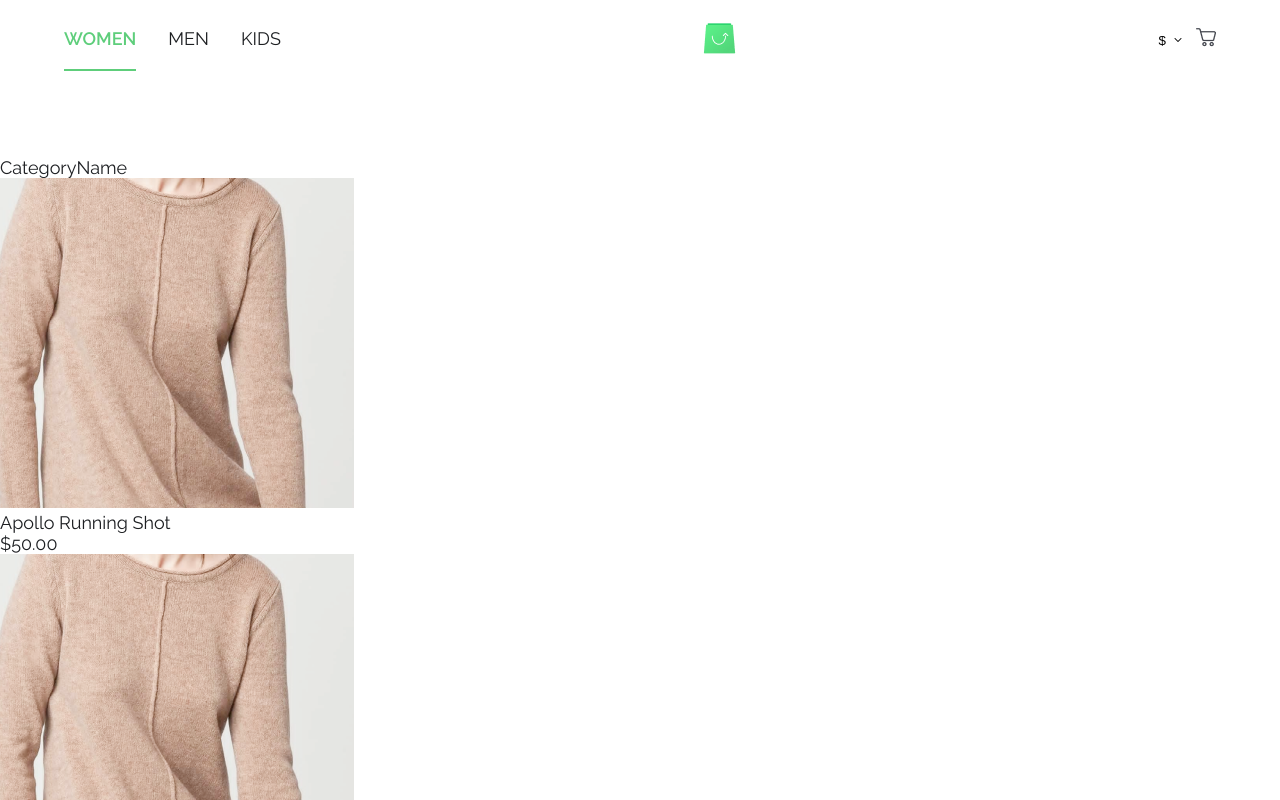
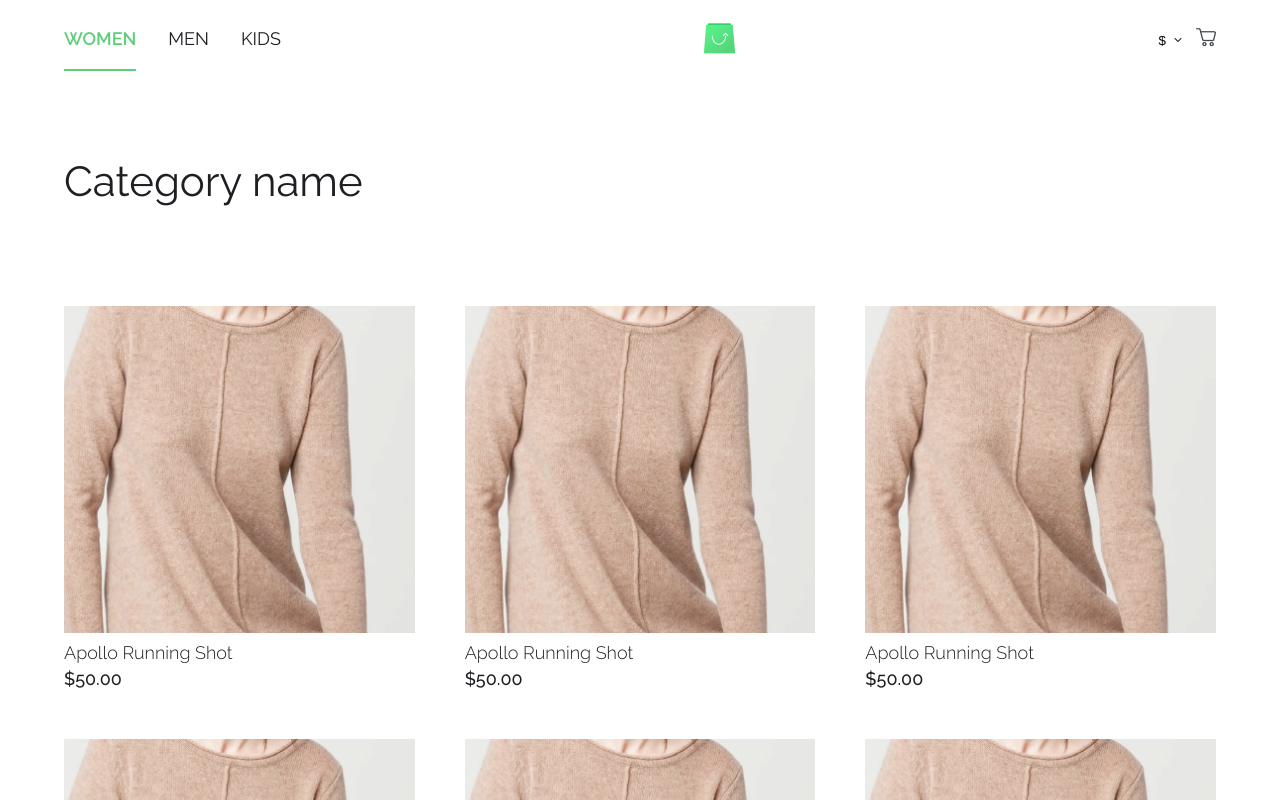
Before and after one commit to vickymarz/clothing-shop, a React (Create React App) app: page / in a window 1280 px wide. Shown: the top 800 px of the page. Built offline with nearby package versions, Linux system fonts and the light colour scheme; the HTML template or start-up script is replaced by a standard one.

Commit message:
Style clothlists

```diff
--- a/src/Pages/Kids.js
+++ b/src/Pages/Kids.js
@@ -8,17 +8,17 @@ const Kids = ({ cloth }) => {
   const clothList = cloth.map(({
     id, brand, amount, product,
   }) => (
-    <>
-      <ProductImage key={id} product={product} />
-      <ProductDescriptions key={id} brand={brand} amount={amount} />
-    </>
+    <div key={id} className="cloths">
+      <ProductImage product={product} />
+      <ProductDescriptions brand={brand} amount={amount} />
+    </div>
   ));
 
   return (
-    <>
+    <main className="main">
       <CategoryName />
-      <div>{clothList}</div>
-    </>
+      <div className="clothList">{clothList}</div>
+    </main>
   );
 };
 
--- a/src/Pages/Men.js
+++ b/src/Pages/Men.js
@@ -8,17 +8,17 @@ const Men = ({ cloth }) => {
   const clothList = cloth.map(({
     id, brand, amount, product,
   }) => (
-    <>
-      <ProductImage key={id} product={product} />
-      <ProductDescriptions key={id} brand={brand} amount={amount} />
-    </>
+    <div key={id} className="cloths">
+      <ProductImage product={product} />
+      <ProductDescriptions brand={brand} amount={amount} />
+    </div>
   ));
 
   return (
-    <>
+    <main className="main">
       <CategoryName />
-      <div>{clothList}</div>
-    </>
+      <div className="clothList">{clothList}</div>
+    </main>
   );
 };
 
--- a/src/Pages/Women.js
+++ b/src/Pages/Women.js
@@ -8,17 +8,17 @@ const Women = ({ cloth }) => {
   const clothList = cloth.map(({
     id, brand, amount, product,
   }) => (
-    <>
-      <ProductImage key={id} product={product} />
-      <ProductDescriptions key={id} brand={brand} amount={amount} />
-    </>
+    <div key={id} className="cloths">
+      <ProductImage product={product} className="productImg" />
+      <ProductDescriptions brand={brand} amount={amount} />
+    </div>
   ));
 
   return (
-    <>
+    <main className="main">
       <CategoryName />
-      <div>{clothList}</div>
-    </>
+      <div className="clothList">{clothList}</div>
+    </main>
   );
 };
 
--- a/src/app/components/Cart.js
+++ b/src/app/components/Cart.js
@@ -13,7 +13,6 @@ const Cart = ({ cloth }) => {
 
   const handleCartPopup = () => {
     setIsCartOpen(!isCartOpen);
-    console.log(isCartOpen);
   };
 
   return (
--- a/src/app/components/CategoryName.js
+++ b/src/app/components/CategoryName.js
@@ -1,7 +1,11 @@
 import React from 'react';
 
+const styles = {
+  fontSize: '42px',
+};
+
 const CategoryName = () => (
-  <div>CategoryName</div>
+  <div style={styles}>Category name</div>
 );
 
 export default CategoryName;
--- a/src/index.css
+++ b/src/index.css
@@ -32,3 +32,33 @@ li {
 .colorpick-eyedropper-input-trigger {
   display: none;
 }
+
+/* style all cloth pages */
+
+.main {
+  padding: 0 5%;
+}
+
+.clothList {
+  display: grid;
+  grid-template-columns: repeat(3, 1fr);
+  justify-content: center;
+  align-content: center;
+  gap: 50px;
+  margin: 100px 0;
+}
+
+.productImg {
+  width: 100%;
+}
+
+.cloths p {
+  font-weight: 300;
+  font-size: 18px;
+  padding: 5px 0;
+}
+
+.cloths span {
+  font-weight: 500;
+  font-size: 18px;
+}
```
